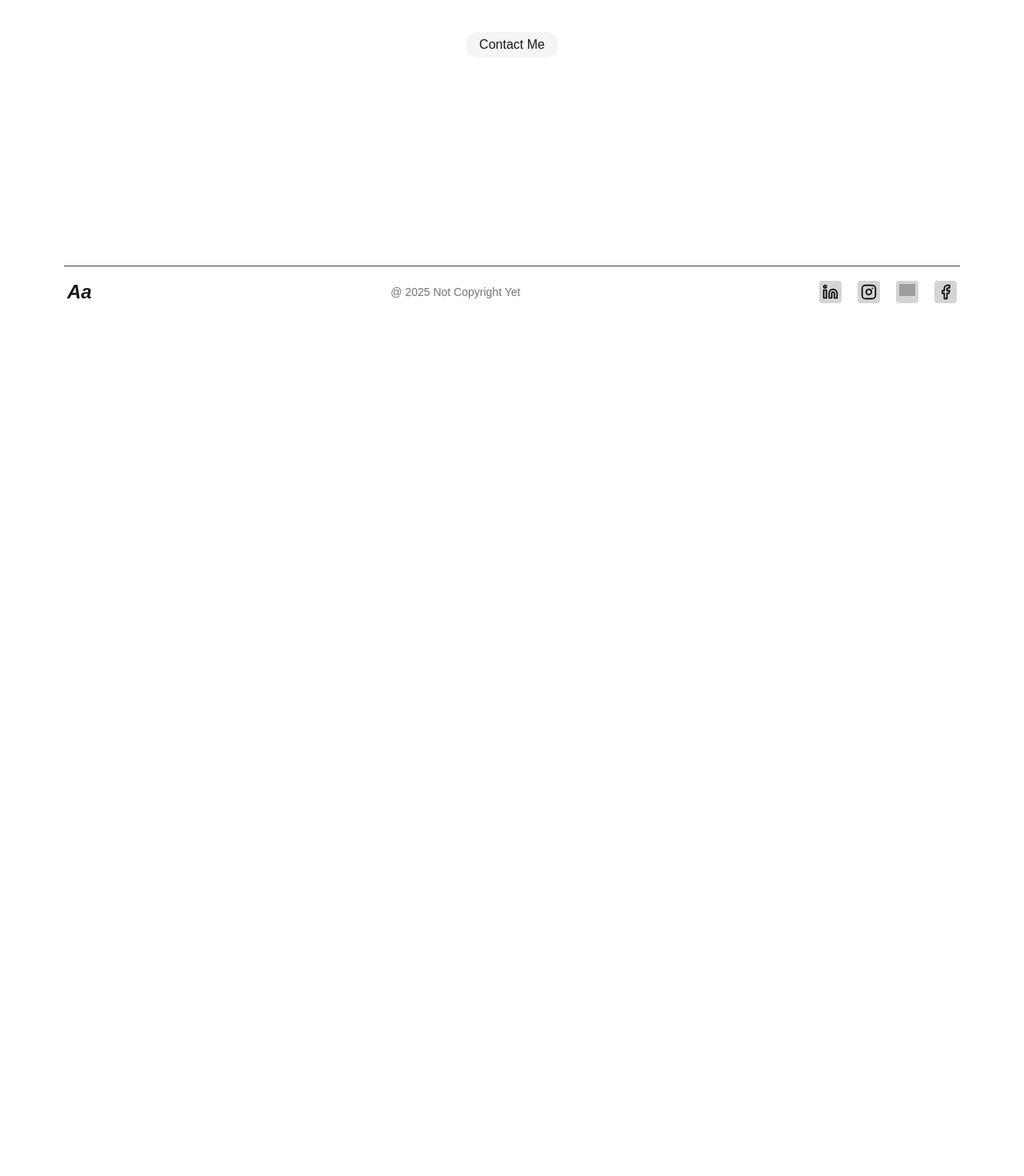
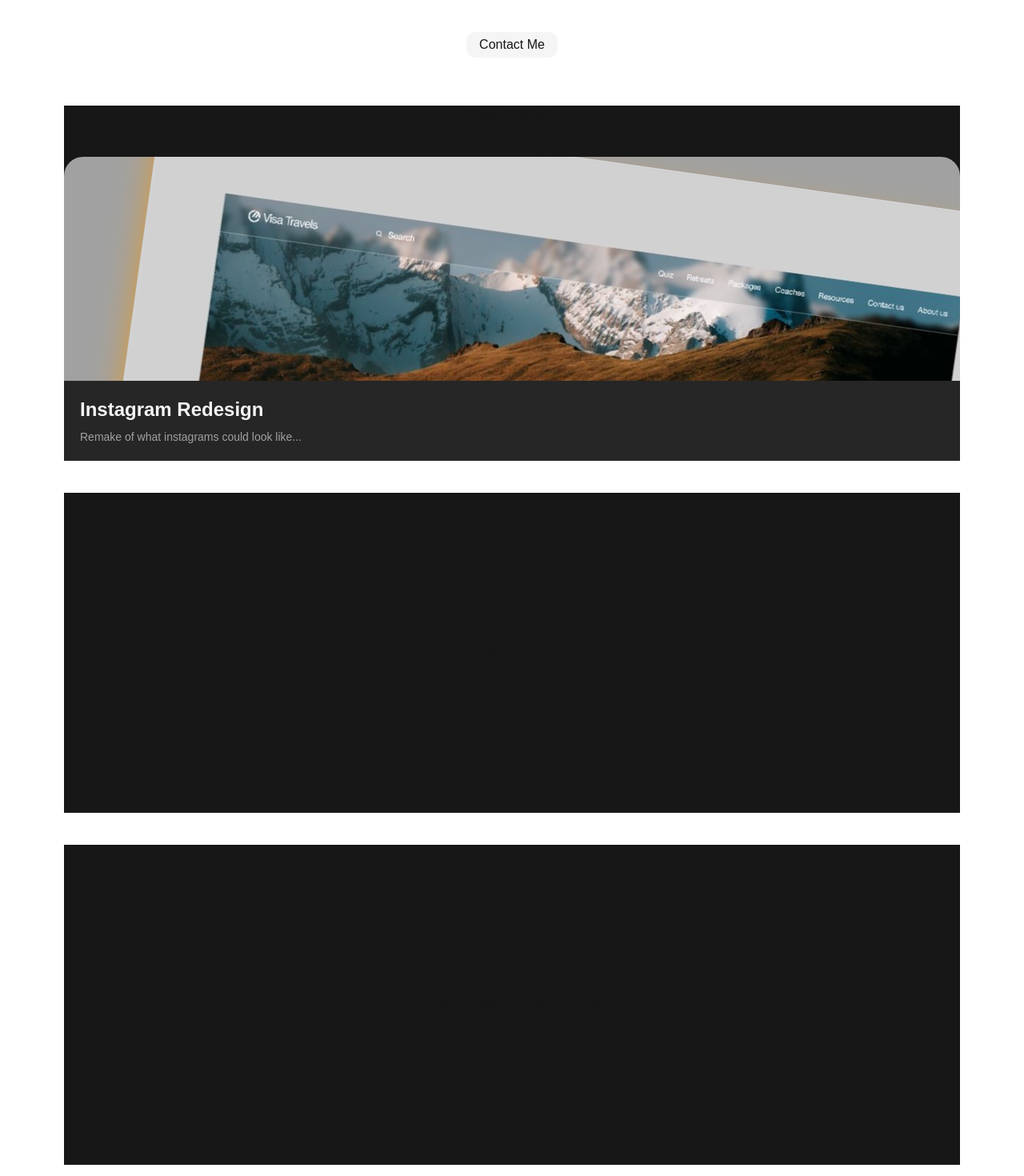
Before and after one commit to Ashley2n/portfolioV2, a Next.js app: page / in a window 1280 px wide. Shown: the part 540-2010 px from the top of the page at 80% size. Before the commit the page ends 937 px from the top, so only its background shows below. Built offline with nearby package versions, Linux system fonts and the light colour scheme; grey boxes are pictures that could not be loaded.

Commit message:
Homepage Porject Section

```diff
--- a/app/page.tsx
+++ b/app/page.tsx
@@ -1,10 +1,18 @@
+import HomePageFAQ from "@/components/ui/HomePageFAQ";
 import HomepageHero from "@/components/ui/HomepageHero";
+import HomePagePitch from "@/components/ui/HomePagePitch";
+import HomePageProjects from "@/components/ui/HomePageProjects";
+import HomePageTechStack from "@/components/ui/HomePageTechStack";
 
 export default function Home() {
   return (
     <main>
-      <div className="min-h-screen p-8 pb-20 sm:p-20 ">
+      <div className="min-h-screen p-8 pb-20 sm:p-20 space-y-10">
         <HomepageHero/>
+        <HomePageProjects/>
+        <HomePageTechStack/>
+        <HomePageFAQ/>
+        <HomePagePitch />
       </div>
     </main>
   );
--- /dev/null
+++ b/components/ui/HomePageFAQ.tsx
@@ -0,0 +1,15 @@
+import React from "react";
+
+type HomePageFAQProps = {
+  otherStyles?: string;
+};
+
+export default function HomePageFAQ({ otherStyles }: HomePageFAQProps) {
+  return (
+    <section className={`bg-neutral-900 h-100 ${otherStyles}`}>
+      <div className="flex justify-center items-center h-full w-full">
+        Freqently Asked Questions Section
+      </div>
+    </section>
+  );
+}
--- /dev/null
+++ b/components/ui/HomePagePitch.tsx
@@ -0,0 +1,13 @@
+import React from "react";
+type HomePagePitchProps = {
+  otherStyles?: string;
+};
+export default function HomePagePitch({ otherStyles }: HomePagePitchProps) {
+  return (
+    <section className={`bg-neutral-900 h-100 ${otherStyles}`}>
+      <div className="h-full w-full flex items-center justify-center">
+        HomePagePitch
+      </div>
+    </section>
+  );
+}
--- /dev/null
+++ b/components/ui/HomePageProjects.tsx
@@ -0,0 +1,37 @@
+import React from "react";
+import Image1 from "../../public/images/placeholderProjectImage2.jpg";
+
+interface HPProjectsProps {
+  otherStyles?: string;
+}
+
+export default function HomePageProjects({ otherStyles }: HPProjectsProps) {
+  return (
+    <section className={`bg-neutral-900 h-full ${otherStyles}`}>
+      <div className="w-full h-full flex flex-col gap-10 justify-center items-center text-center">
+        <h2>
+          Recent <span>Projects</span>
+        </h2>
+
+        <div className="group min-h-[200px] min-w-[425px]  hover:cursor-pointer">
+          <div className="bg-neutral-400 overflow-hidden relative rounded-t-3xl h-70">
+            <img
+              src="/images/placeholderProjectImage2.jpg"
+              alt="Project Image 1"
+              className=" w-full object-cover  transform rotate-8 translate-x-10 shadow-2xl shadow-amber-500 duration-500 transition-transform group-hover:scale-105"
+            />
+            </div>
+            {/* <div className='bg-cover bg-center bg-no-repeat h-100 hover:[&_h3]:text-amber-500' style={{backgroundImage: 'url(/images/placeholderProjectImage2.jpg)'}}> */}
+            <div className=" bg-neutral-800 p-5 text-left ">
+              <h3 className=" text-2xl text-neutral-100 font-bold group-hover:text-amber-500 duration-300">
+                Instagram Redesign
+              </h3>
+              <p className="text-sm mt-2 text-neutral-400 ">
+                Remake of what instagrams could look like...
+              </p>
+            </div>
+        </div>
+      </div>
+    </section>
+  );
+}
--- /dev/null
+++ b/components/ui/HomePageTechStack.tsx
@@ -0,0 +1,15 @@
+import React from "react";
+
+type TechStackProp = {
+  otherStyles?: string;
+};
+
+export default function HomePageTechStack({ otherStyles }: TechStackProp) {
+  return (
+    <section className={`bg-neutral-900 h-100 ${otherStyles}`}>
+      <div className="flex items-center justify-center w-full h-full">
+        Tech Stack Section
+      </div>
+    </section>
+  );
+}
```
Also changed, not shown: public/images/placeholderProjectImage.jpg (added), public/images/placeholderProjectImage2.jpg (added).
